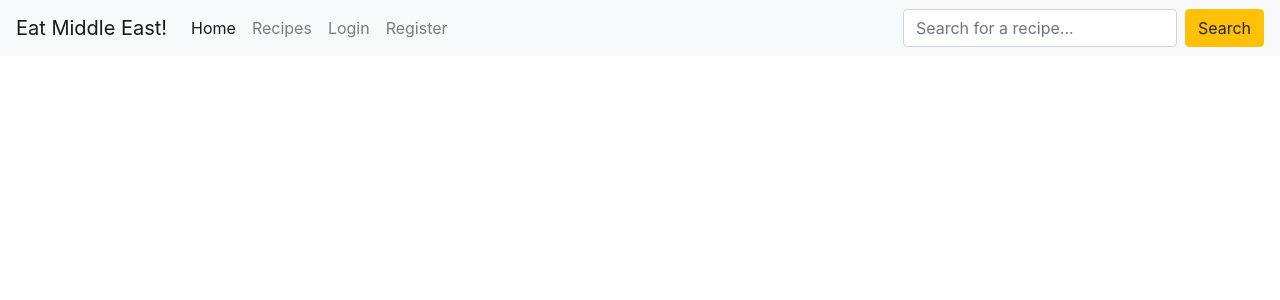
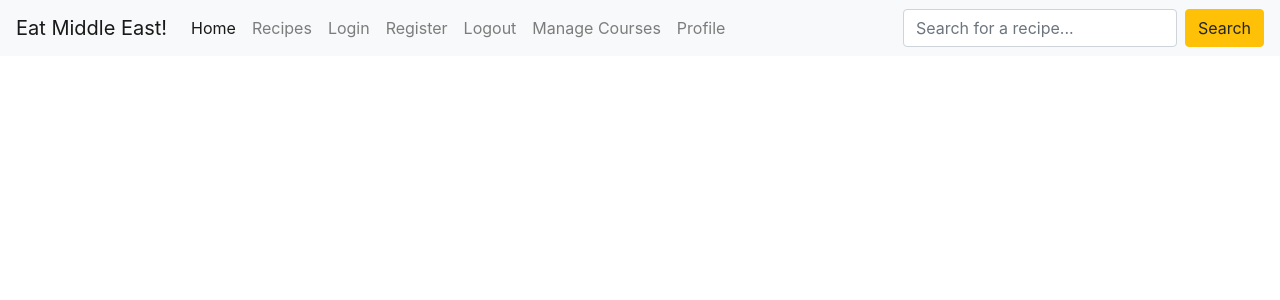
Before and after one commit to alisadiq91/financeTracker, a Flask app: page / in a window 1280 px wide. Shown: the top 300 px of the page. Run offline with Flask 2, Linux system fonts and the light colour scheme; data that the repository does not hold is empty; some libraries are stand-ins or nearby versions.

Commit message:
added home page with headings and links

```diff
--- a/app.py
+++ b/app.py
@@ -23,6 +23,11 @@ def get_recipes():
     return render_template("recipes.html", recipes=recipes)
 
 
+@app.route("/go_home")
+def go_home():
+    return render_template("home.html")
+
+
 if __name__ == "__main__":
     app.run(host=os.environ.get("IP"),
             port=int(os.environ.get("PORT")),
--- a/templates/base.html
+++ b/templates/base.html
@@ -17,7 +17,7 @@
 <body>
     <header>
 <nav class="navbar navbar-expand-lg navbar-light bg-light">
-  <a class="navbar-brand" href="#">Eat Middle East!</a>
+  <a class="navbar-brand" href="{{ url_for ('go_home') }}">Eat Middle East!</a>
   <button class="navbar-toggler" type="button" data-toggle="collapse" data-target="#navbarSupportedContent" aria-controls="navbarSupportedContent" aria-expanded="false" aria-label="Toggle navigation">
     <span class="navbar-toggler-icon"></span>
   </button>
@@ -25,16 +25,25 @@
   <div class="collapse navbar-collapse" id="navbarSupportedContent">
     <ul class="navbar-nav mr-auto">
       <li class="nav-item active">
-        <a class="nav-link" href="#">Home <span class="sr-only">(current)</span></a>
+        <a class="nav-link" href="{{ url_for ('go_home') }}">Home <span class="sr-only">(current)</span></a>
       </li>
       <li class="nav-item">
-        <a class="nav-link" href="#">Recipes</a>
+        <a class="nav-link" href="{{ url_for ('get_recipes') }}">Recipes</a>
       </li>
       <li class="nav-item">
         <a class="nav-link" href="#">Login</a>
       </li>
       <li class="nav-item">
         <a class="nav-link" href="#">Register</a>
+      </li>
+      <li class="nav-item">
+        <a class="nav-link" href="#">Logout</a>
+      </li>
+      <li class="nav-item">
+        <a class="nav-link" href="#">Manage Courses</a>
+      </li>
+      <li class="nav-item">
+        <a class="nav-link" href="#">Profile</a>
       </li>
 
       </li>
@@ -46,6 +55,8 @@
   </div>
 </nav>
     </header>
+
+
     {% block content %}
     {% endblock %}
     <!---jquery cdn-->
```
Also changed, not shown: templates/home.html (added, +16 -0 lines).
